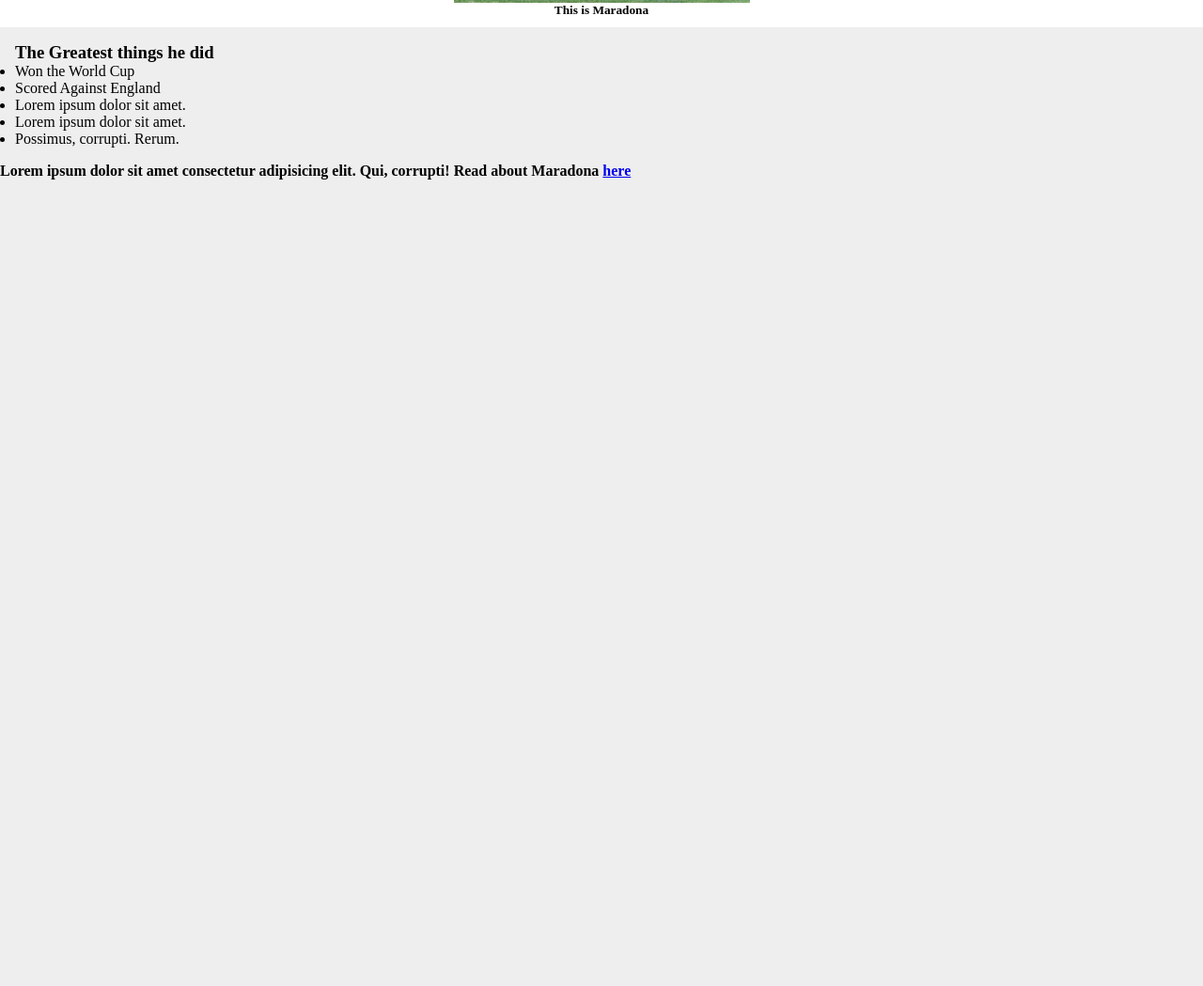
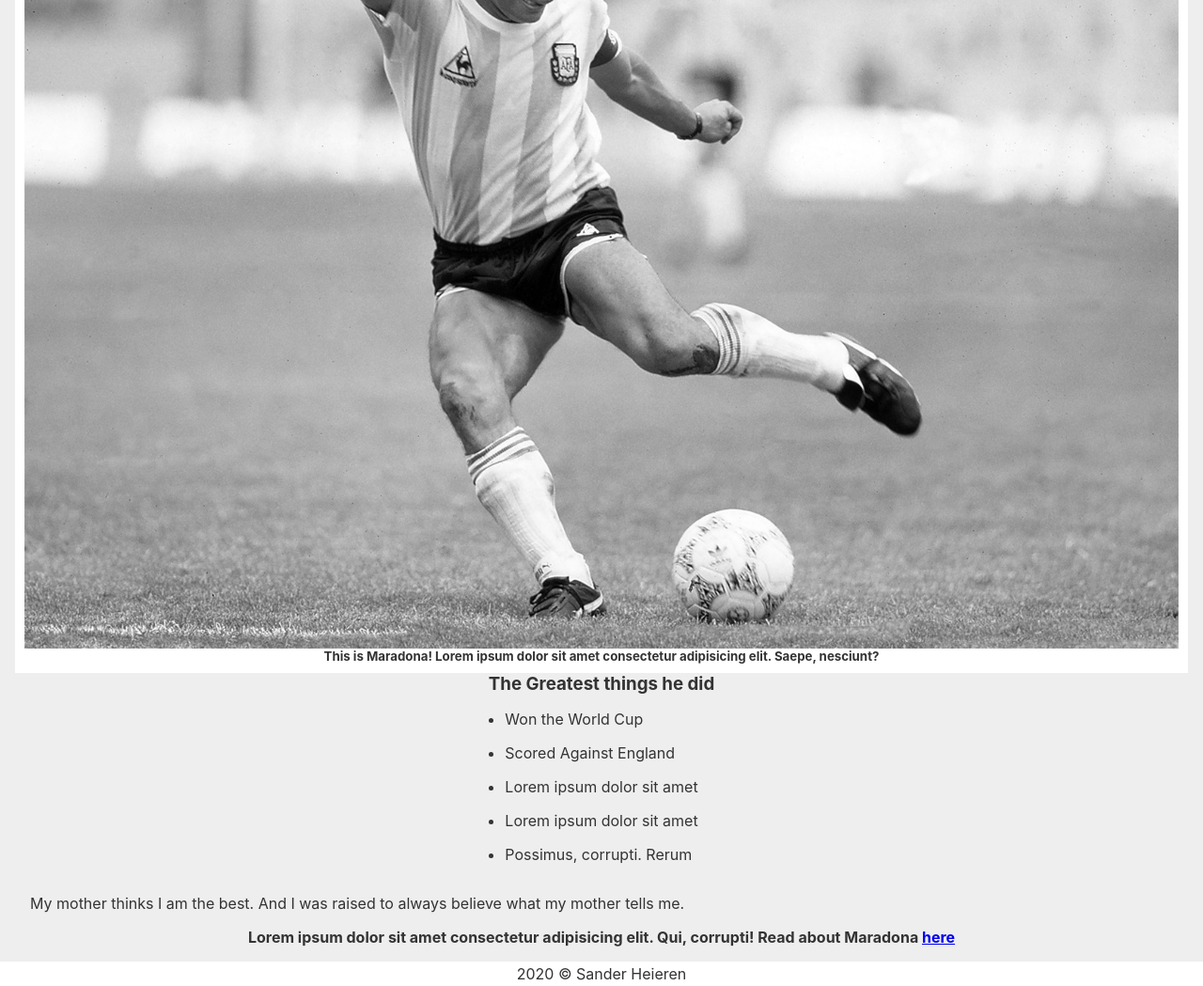
Before and after one commit to sanderheieren/tributepage, a plain HTML site: page index.html in a window 1280 px wide. Shown: the part 377-1426 px from the top of the page at 94% size. Before the commit the page ends 832 px from the top, so only its background shows below. Drawn offline with Linux system fonts and the light colour scheme.

Commit message:
all the test running

```diff
--- a/index.html
+++ b/index.html
@@ -12,19 +12,26 @@
       <p>The man who scored with God's hand</p>
       <div id="img-div">
         <img id="image" src="maradona.jpg" alt="Maradona" />
-        <h5 id="img-caption">This is Maradona</h5>
+        <h5 id="img-caption">
+          This is Maradona! Lorem ipsum dolor sit amet consectetur adipisicing
+          elit. Saepe, nesciunt?
+        </h5>
       </div>
       <section id="tribute-info">
         <h3>The Greatest things he did</h3>
         <ul>
           <li>Won the World Cup</li>
           <li>Scored Against England</li>
-          <li>Lorem ipsum dolor sit amet.</li>
-          <li>Lorem ipsum dolor sit amet.</li>
-          <li>Possimus, corrupti. Rerum.</li>
+          <li>Lorem ipsum dolor sit amet</li>
+          <li>Lorem ipsum dolor sit amet</li>
+          <li>Possimus, corrupti. Rerum</li>
         </ul>
       </section>
-      <h4>
+      <blockquote>
+        My mother thinks I am the best. And I was raised to always believe what
+        my mother tells me.
+      </blockquote>
+      <h4 class="read-more">
         Lorem ipsum dolor sit amet consectetur adipisicing elit. Qui, corrupti!
         Read about Maradona
         <a
@@ -36,5 +43,6 @@
       </h4>
     </main>
   </body>
+  <footer>2020 &copy; Sander Heieren</footer>
   <script src="https://cdn.freecodecamp.org/testable-projects-fcc/v1/bundle.js"></script>
 </html>
--- a/styles.css
+++ b/styles.css
@@ -4,11 +4,13 @@
 }
 body {
   background-color: rgb(238, 238, 238);
+  font-family: -apple-system, BlinkMacSystemFont, "Segoe UI", Roboto, Oxygen,
+    Ubuntu, Cantarell, "Open Sans", "Helvetica Neue", sans-serif;
+  color: rgb(51, 51, 51);
 }
 
 #main {
-  background-color: rgb(238, 238, 238);
-  height: 100vh;
+  margin: 1em;
 }
 #title {
   margin: 1em;
@@ -27,10 +29,32 @@ body {
   padding: 10px;
 }
 #image {
-  width: 25%;
-  height: 100%;
+  max-width: 100%;
+  height: auto;
   background-color: white;
+  filter: grayscale(100);
 }
 #tribute-info {
+  display: flex;
+  flex-direction: column;
+  align-items: center;
+}
+
+.read-more {
+  text-align: center;
+  margin-bottom: 1em;
+}
+li {
+  margin: 1em 0;
+}
+#img-caption {
+  text-align: center;
+}
+blockquote {
   margin: 1em;
 }
+footer {
+  text-align: center;
+  background-color: #fff;
+  padding: 3px;
+}
```
